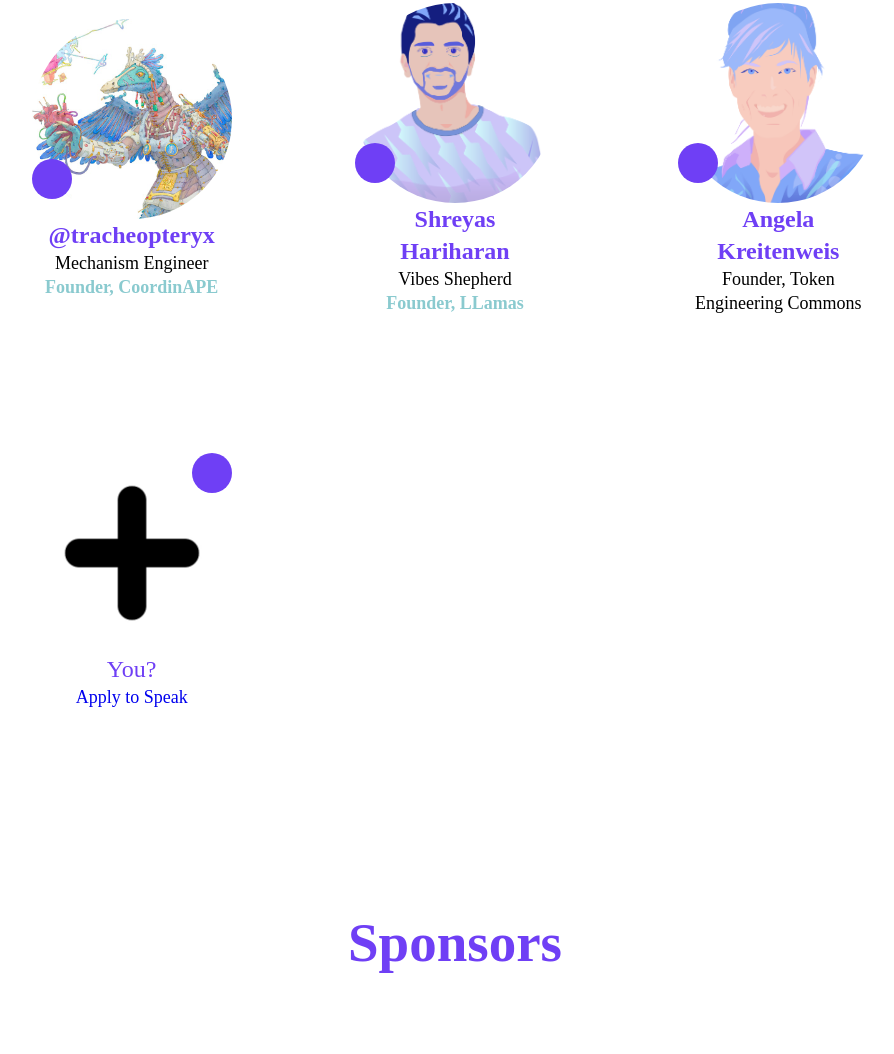
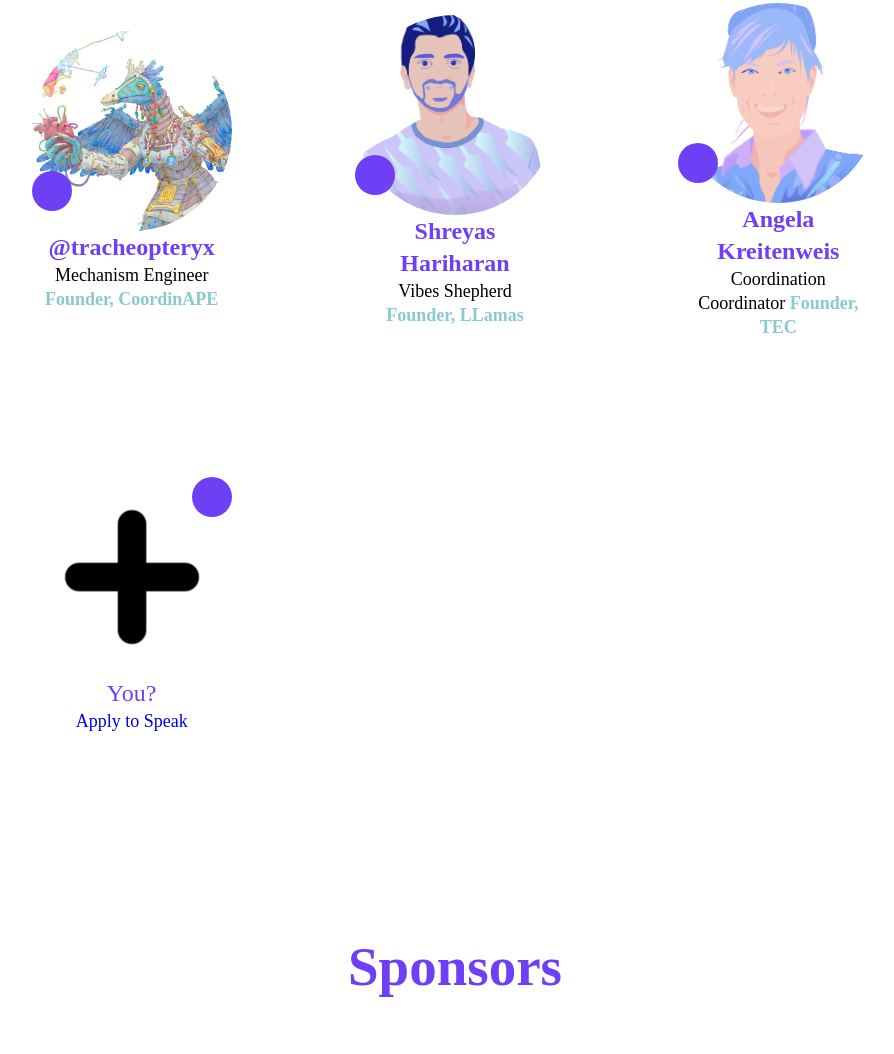
Before and after one commit to oitowork/schelling-point, a plain HTML site: page index.html in a window 1280 px wide. Shown: the part 5363-6417 px from the top of the page, without its empty margins (185-1079 px from the left). Drawn offline with Linux system fonts and the light colour scheme; a script that the page names is missing; a web font is replaced by a local one.

Commit message:
missed angela

```diff
--- a/index.html
+++ b/index.html
@@ -411,7 +411,12 @@
                         </div>
                         <div class="speaker-info">
                             <h2 class="name">Angela Kreitenweis</h3>
-                            <h3 class="title">Founder, Token Engineering Commons</h3>
+                            <h3 class="title">
+                                Coordination Coordinator
+                                <span>
+                                    Founder, TEC
+                                </span>
+                            </h3>
                         </div>
                     </li>
 
```
